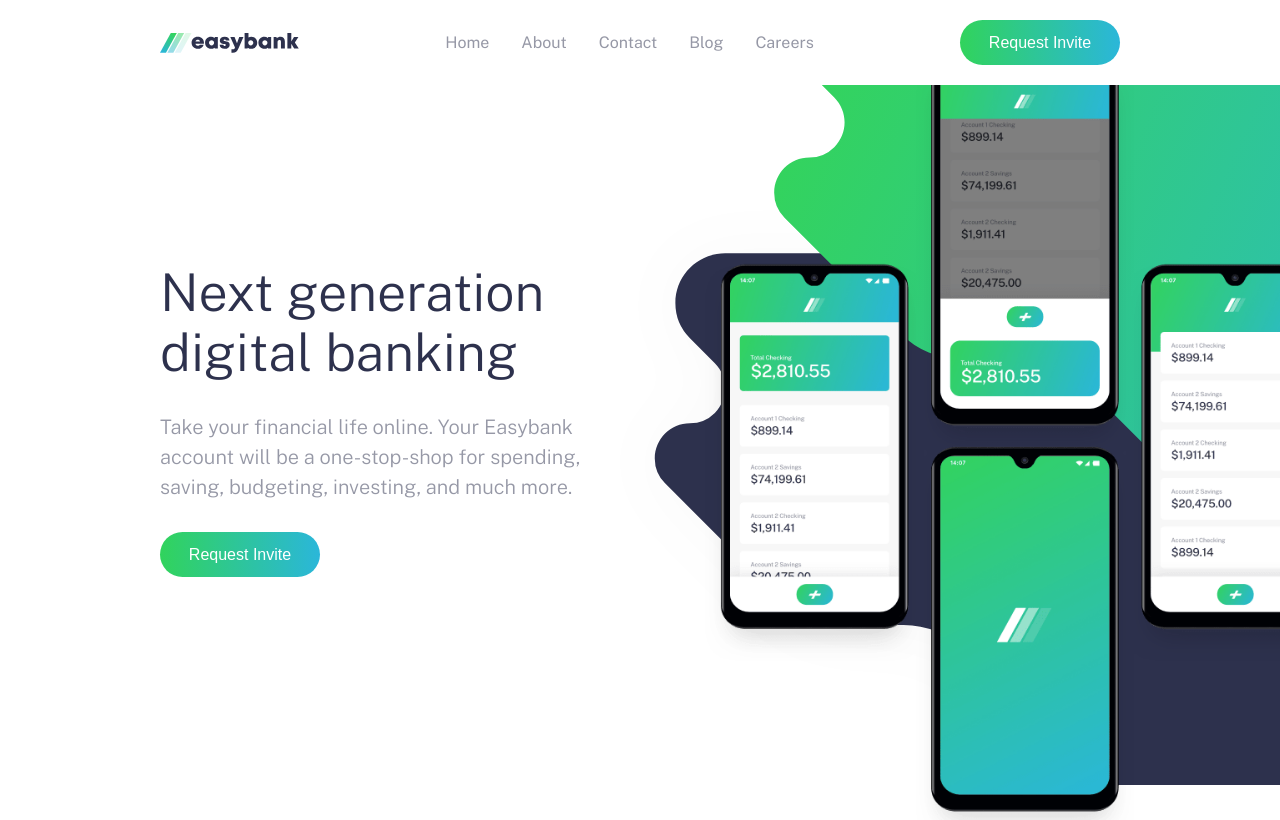
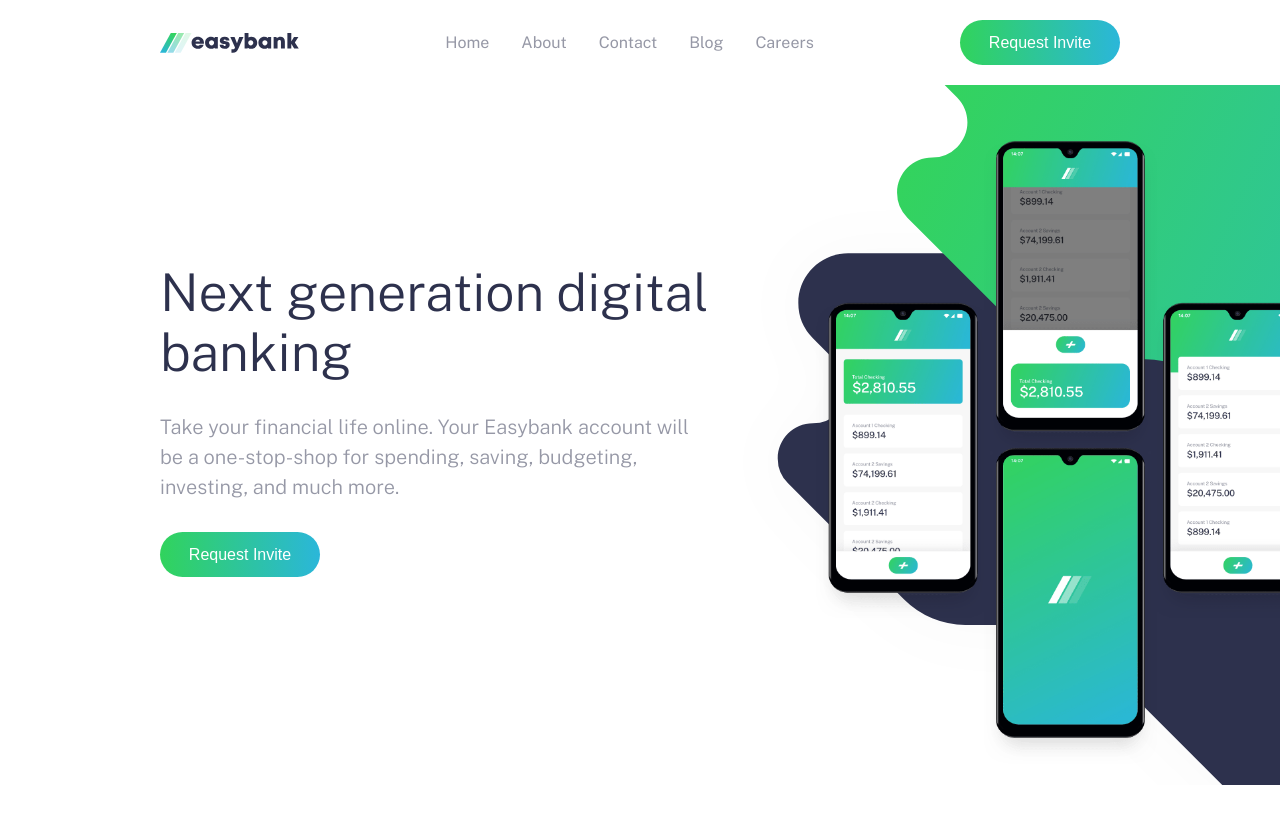
Before and after one commit to Sami-20s/EasyBank-landing-page__FrontEndMentor, a React (Create React App) app: page / in a window 1280 px wide. Shown: the top 820 px of the page. Built offline with nearby package versions, Linux system fonts and the light colour scheme.

Commit message:
🤨 Cutomize The Width of The Header Section

```diff
--- a/src/style/pages/Home/header/_header.scss
+++ b/src/style/pages/Home/header/_header.scss
@@ -24,7 +24,7 @@
                 background-position: left center;
                 min-height: 700px;
                 background-size: 1100px;
-                width: 2000px;
+                max-width: 2000px;
                 &::after {
                     display: block;
                     position: absolute;
@@ -33,7 +33,7 @@
                     width: 100%;
                     left: 13%;
                     background-image: url("../../../../img/image-mockups.png");
-                    background-size: 93%;
+                    background-size: 90%;
                     min-height: 700px;
                     background-repeat: no-repeat;
                     background-position: center center;
```
